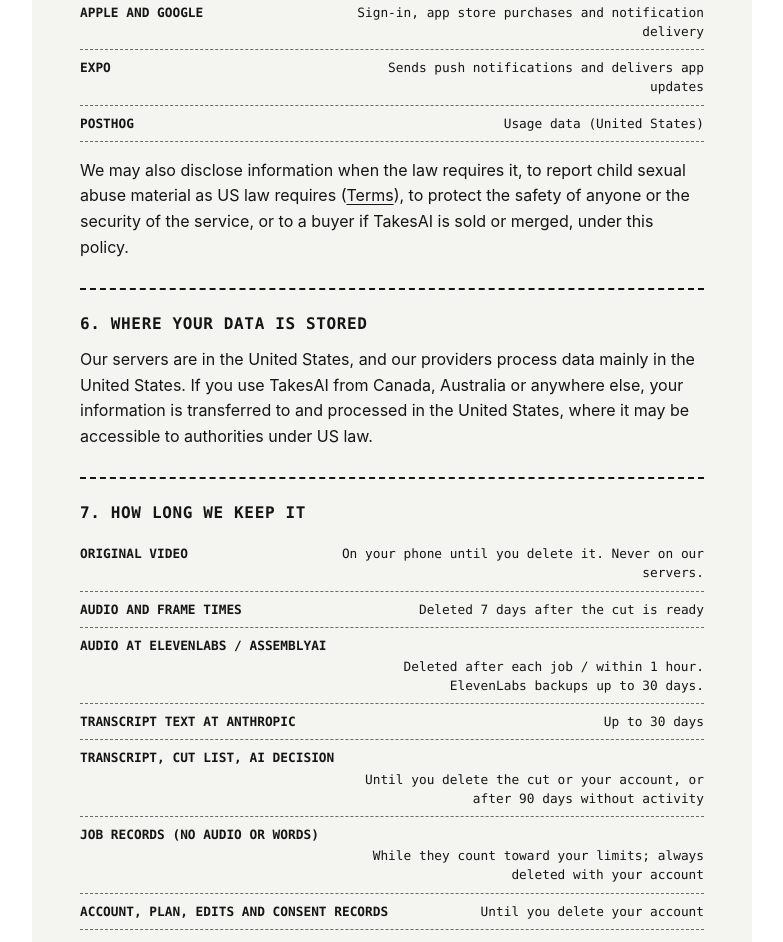
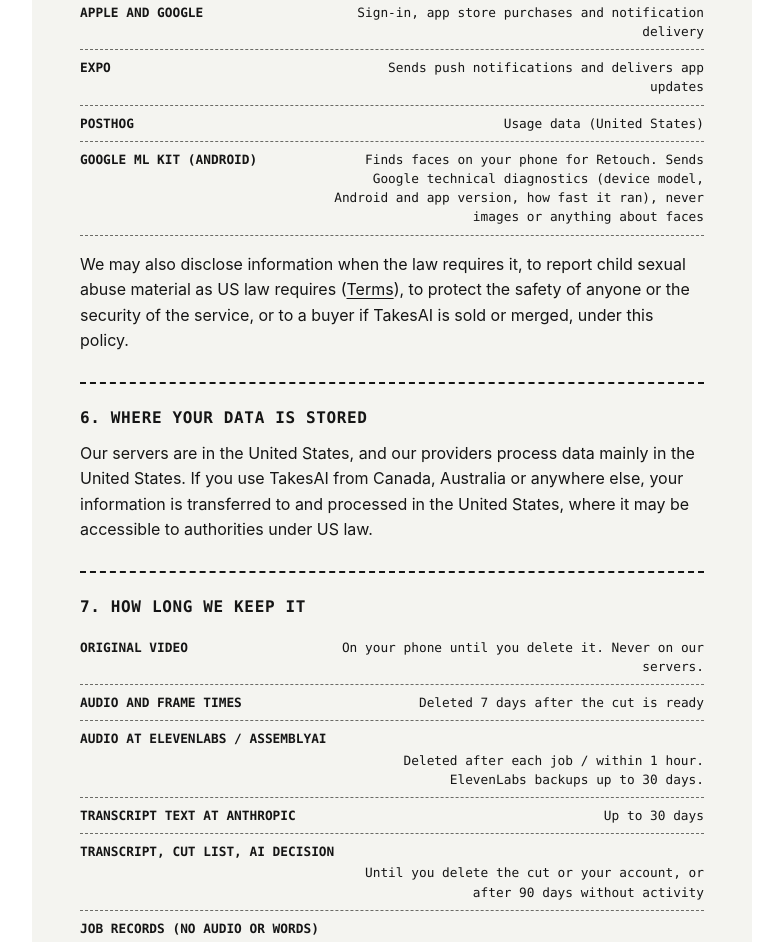
Before and after one commit to hieuhuynhluu/takesai-site, a plain HTML site: page privacy/index.html in a window 1280 px wide. Shown: the part 4261-5203 px from the top of the page, without its empty margins (248-1031 px from the left). Drawn offline with Linux system fonts and the light colour scheme; a web font is replaced by a local one.

Commit message:
Publish from takesai site/ at a7c0216

```diff
--- a/privacy/index.html
+++ b/privacy/index.html
@@ -138,6 +138,7 @@
   <li><span>Apple and Google</span><span>Sign-in, app store purchases and notification delivery</span></li>
   <li><span>Expo</span><span>Sends push notifications and delivers app updates</span></li>
   <li><span>PostHog</span><span>Usage data (United States)</span></li>
+  <li><span>Google ML Kit (Android)</span><span>Finds faces on your phone for Retouch. Sends Google technical diagnostics (device model, Android and app version, how fast it ran), never images or anything about faces</span></li>
 </ul>
 <p>We may also disclose information when the law requires it, to report child sexual abuse material as US law requires (<a href="../terms/#illegal-content">Terms</a>), to protect the safety of anyone or the security of the service, or to a buyer if TakesAI is sold or merged, under this policy.</p>
 </section>
```
